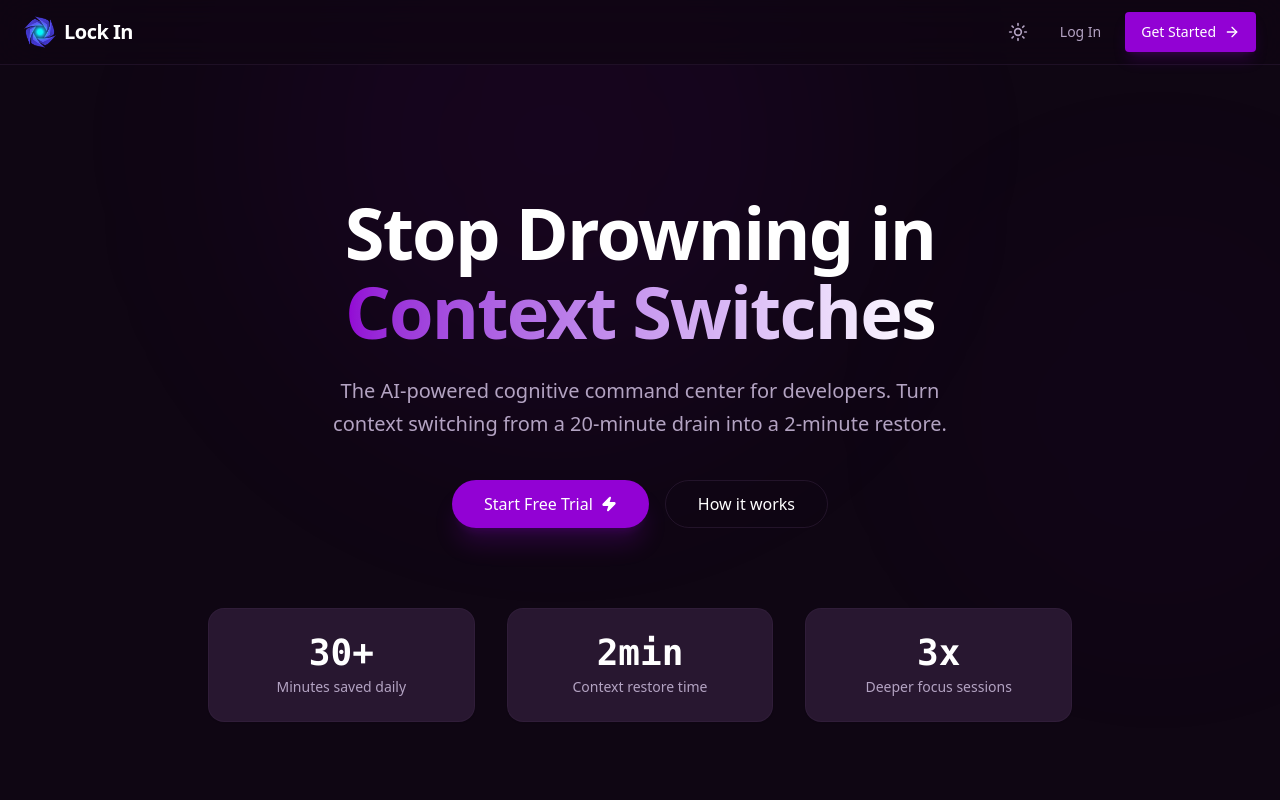
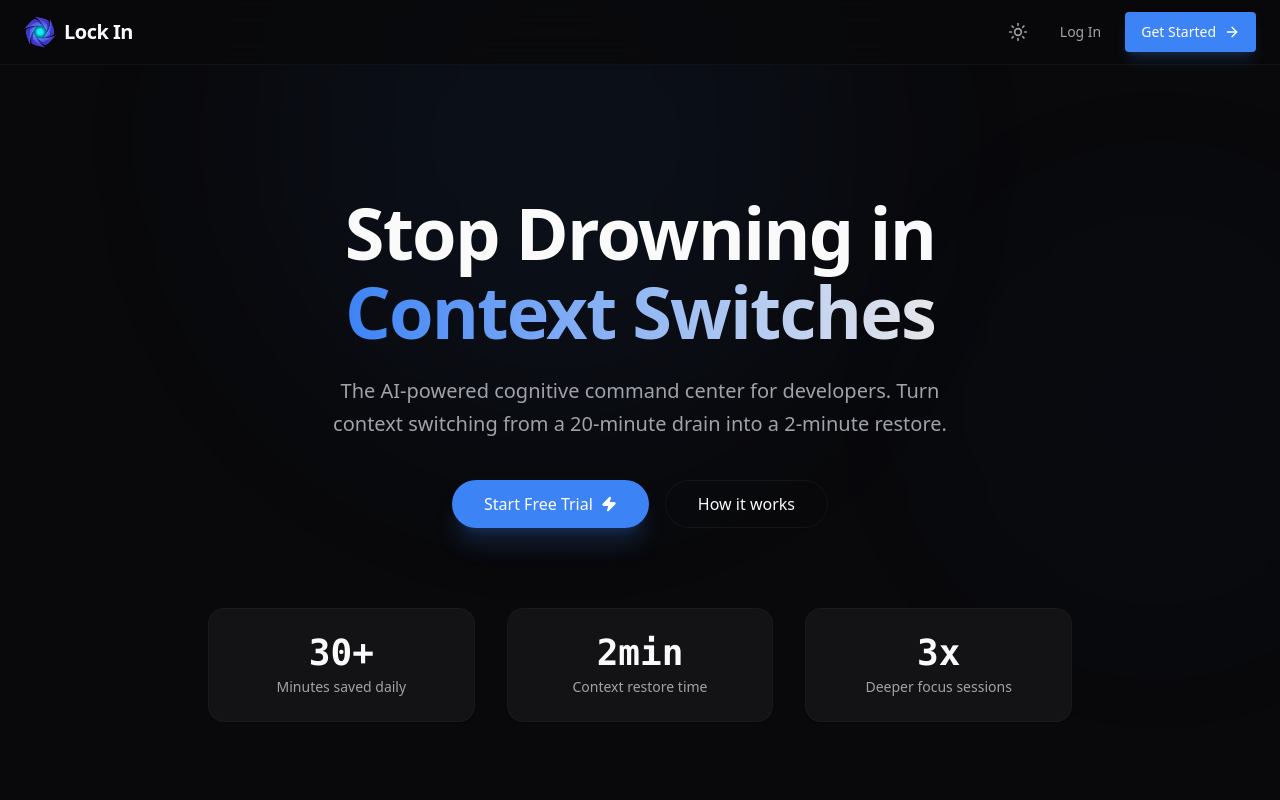
Before and after one commit to okobb/LockIn, a React (Vite) app in the folder Client/: page / in a window 1280 px wide. Shown: the top 800 px of the page. Built offline with nearby package versions, Linux system fonts and the light colour scheme.

Commit message:
Fixed the color palette.

```diff
--- a/Client/src/shared/styles/global.css
+++ b/Client/src/shared/styles/global.css
@@ -8,38 +8,38 @@
 
 @layer base {
   :root {
-    /* === COLOR PALETTE (Pale Lavender / Solid Light) === */
-    /* Canvas - Background: Very subtle lavender tint */
-    --background: 280 30% 98%;
+    /* === COLOR PALETTE (Clean Zinc Light Mode) === */
+    /* Canvas - Background: Clean off-white with slight warmth */
+    --background: 0 0% 98%;
 
     /* Surface - Card, Popover: Pure White */
     --card: 0 0% 100%;
     --popover: 0 0% 100%;
-    --secondary: 280 20% 96%;
+    --secondary: 240 5% 96%;
 
-    /* Border - Border, Input: Subtle purple-grey */
-    --border: 280 20% 90%;
-    --input: 280 20% 90%;
+    /* Border - Border, Input: Zinc gray */
+    --border: 240 6% 90%;
+    --input: 240 6% 90%;
 
     /* Muted - Muted: Secondary backgrounds */
-    --muted: 280 20% 96%;
-    --muted-foreground: 270 10% 45%;
+    --muted: 240 5% 96%;
+    --muted-foreground: 240 4% 46%;
 
-    /* Text - Foreground: Deep Purple-Black */
-    --foreground: 280 50% 5%;
-    --card-foreground: 280 50% 5%;
-    --popover-foreground: 280 50% 5%;
-    --secondary-foreground: 280 50% 5%;
+    /* Text - Foreground: Near black */
+    --foreground: 240 10% 4%;
+    --card-foreground: 240 10% 4%;
+    --popover-foreground: 240 10% 4%;
+    --secondary-foreground: 240 10% 4%;
 
-    /* Accent (#9302d6) - Primary: Electric Purple */
-    --primary: 281 98% 42%;
-    --primary-light: 281 100% 63%; /* Lighter purple for gradients */
+    /* Primary: Blue #3b82f6 (from mockups) */
+    --primary: 217 91% 60%;
+    --primary-light: 213 94% 68%;
     --primary-foreground: 0 0% 100%;
-    --ring: 281 98% 42%;
+    --ring: 217 91% 60%;
 
     /* Accent - Interactive states */
-    --accent: 280 30% 94%;
-    --accent-foreground: 280 50% 5%;
+    --accent: 240 5% 96%;
+    --accent-foreground: 240 10% 4%;
 
     /* Destructive - Error states */
     --destructive: 0 84% 60%;
@@ -61,44 +61,45 @@
     --touch-min: 44px;
 
     /* === TYPOGRAPHY === */
-    --font-sans: system-ui, -apple-system, BlinkMacSystemFont, "Segoe UI",
-      Roboto, sans-serif;
+    --font-sans:
+      system-ui, -apple-system, BlinkMacSystemFont, "Segoe UI", Roboto,
+      sans-serif;
     --font-mono: "JetBrains Mono", "Fira Code", "SF Mono", Consolas, monospace;
   }
 
   .dark {
-    /* === COLOR PALETTE (Deep Purple Void) === */
-    /* Canvas - Background: Deepest Violet (Rich, not Grey) */
-    --background: 280 50% 5%;
+    /* === COLOR PALETTE (True Zinc Dark Mode - matching mockups) === */
+    /* Canvas - Background: Zinc-950 #09090b */
+    --background: 240 10% 4%;
 
-    /* Surface - Card, Popover: Solid Purple-Black */
-    --card: 280 35% 14%;
-    --popover: 280 35% 14%;
-    --secondary: 280 35% 19%;
+    /* Surface - Card, Popover: Zinc-900 #131316 */
+    --card: 240 6% 8%;
+    --popover: 240 6% 8%;
+    --secondary: 240 4% 11%;
 
-    /* Border - Border, Input: Deep Purple Lines */
-    --border: 280 30% 20%;
-    --input: 280 30% 20%;
+    /* Border - Border, Input: Zinc borders #1f1f23 / #27272a */
+    --border: 240 4% 14%;
+    --input: 240 4% 14%;
 
     /* Muted - Muted: Secondary backgrounds */
-    --muted: 280 30% 15%;
-    --muted-foreground: 270 20% 70%;
+    --muted: 240 4% 10%;
+    --muted-foreground: 240 5% 65%;
 
-    /* Text - Foreground: Off-white */
-    --foreground: 0 0% 100%;
-    --card-foreground: 0 0% 100%;
-    --popover-foreground: 0 0% 100%;
-    --secondary-foreground: 0 0% 100%;
+    /* Text - Foreground: Zinc-50 #fafafa */
+    --foreground: 0 0% 98%;
+    --card-foreground: 0 0% 98%;
+    --popover-foreground: 0 0% 98%;
+    --secondary-foreground: 240 5% 91%;
 
-    /* Primary remains the same Electric Purple */
-    --primary: 281 98% 42%;
-    --primary-light: 281 100% 63%;
+    /* Primary: Blue #3b82f6 (from mockups) */
+    --primary: 217 91% 60%;
+    --primary-light: 199 89% 48%;
     --primary-foreground: 0 0% 100%;
-    --ring: 281 98% 42%;
+    --ring: 217 91% 60%;
 
     /* Accent - Interactive states */
-    --accent: 280 40% 20%;
-    --accent-foreground: 0 0% 100%;
+    --accent: 240 4% 11%;
+    --accent-foreground: 0 0% 98%;
 
     /* Semantic */
     --destructive: 0 84% 60%;
```
